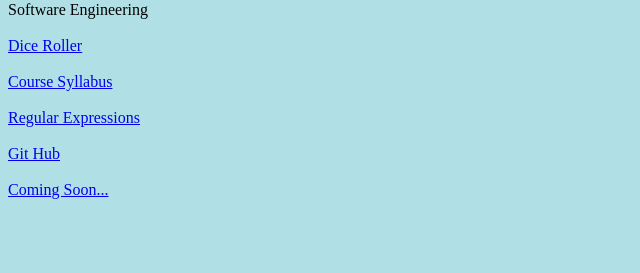
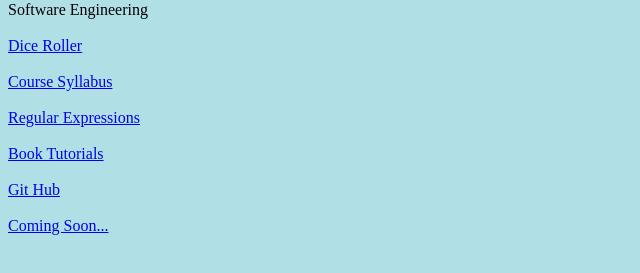
Before and after one commit to mik-spe/software-engineering-mjs, a plain HTML site: page index.html in a window 1280 px wide. Shown: the part 79-352 px from the top of the page, without its empty margins (0-640 px from the left). Drawn offline with Linux system fonts and the light colour scheme.

Commit message:
added book tutorials link

```diff
--- a/index.html
+++ b/index.html
@@ -33,6 +33,11 @@
 
             <br><br>
 
+            <!-- Link to textbook tutorials -->
+            <a href="https://tutorials-mjs.azurewebsites.net" target="_blank">Book Tutorials</a>
+
+            <br><br>
+
             <!-- Link to github repository -->
             <a href="https://github.com/mik-spe" target="_blank">Git Hub</a>
 
```
